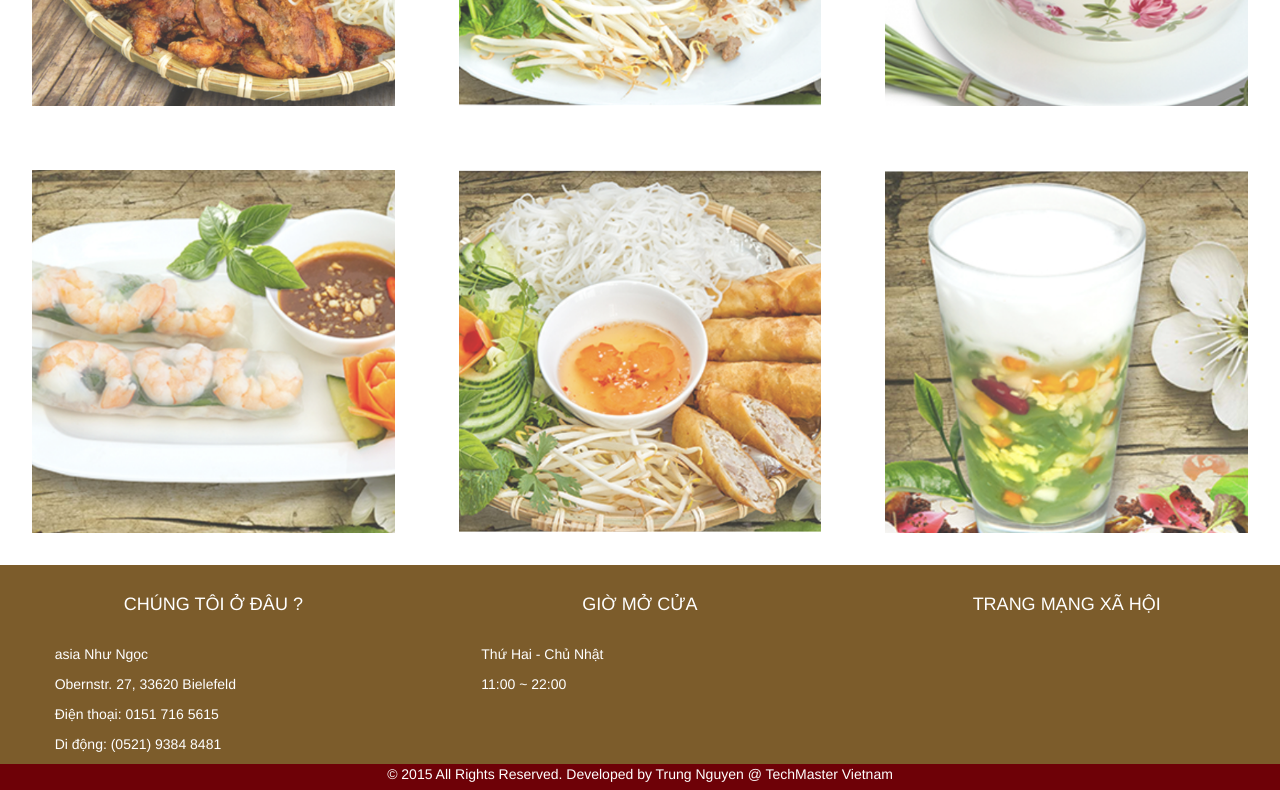
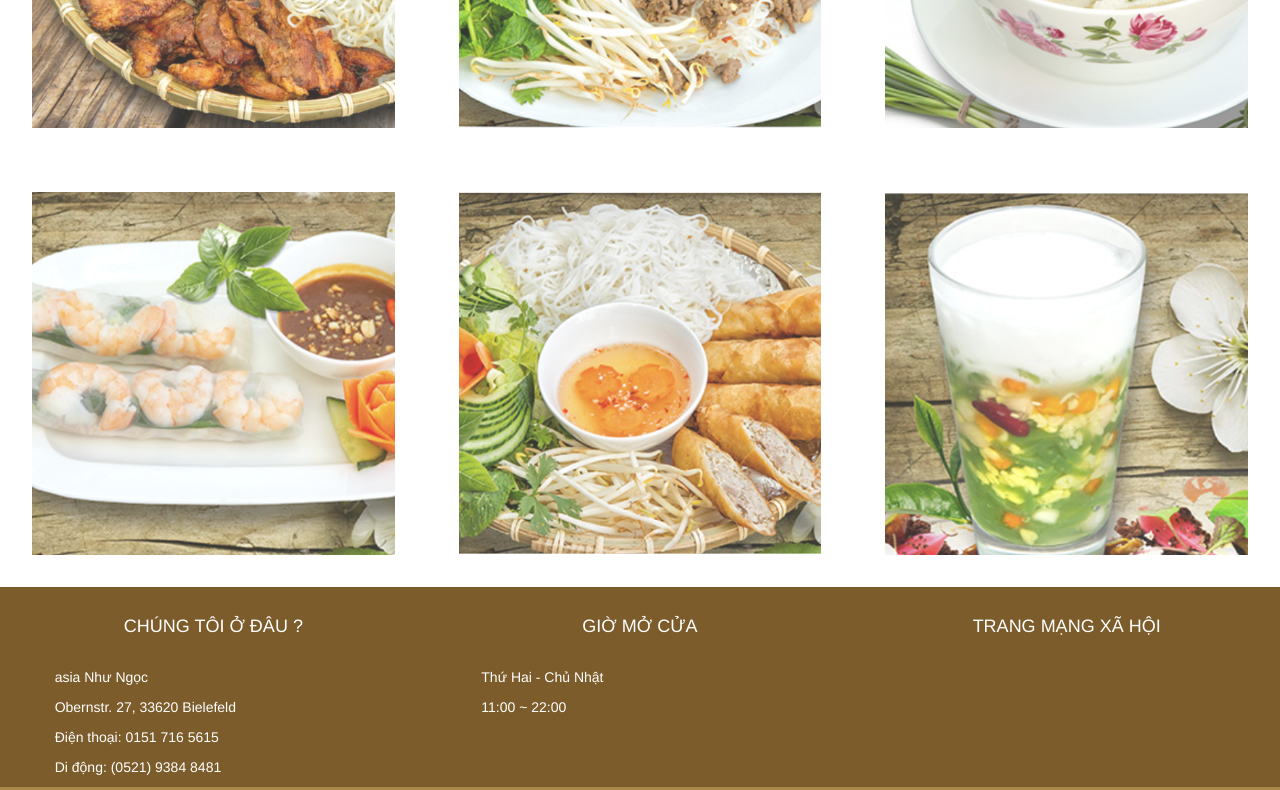
Before and after one commit to ngminhtrung/projects, a plain HTML site: page restaurant/index.html in a window 1280 px wide. Shown: the part 2010-2800 px from the top of the page. Drawn offline with nearby package versions, Linux system fonts and the light colour scheme.

Commit message:
techmaster

```diff
--- a/restaurant/index.html
+++ b/restaurant/index.html
@@ -63,11 +63,13 @@
 		}
 
 		footer {
-			background-color: #6e0107;
+			background-color: #aa894b;
 			color: white;
-			height: 5vh;
 			text-align: center;
+			line-height: 5;
 		}
+
+
 
 		#quick-info {
 			color: white;
@@ -103,10 +105,10 @@
 			margin: 0;
 		}
 
-		body {
+		#myCarousel {
 			width: 100%;
+			padding: 0;
 		}
-
 
 
 
@@ -140,6 +142,8 @@
 
 	<div class="container-fluid">
 
+		<div class="row">
+
 		<div id="myCarousel" class="carousel slide" data-ride="carousel">
 			<!-- Indicators -->
 			<ol class="carousel-indicators">
@@ -147,6 +151,8 @@
 				<li data-target="#myCarousel" data-slide-to="1"></li>
 				<li data-target="#myCarousel" data-slide-to="2"></li>
 			</ol>
+
+
 
 			<!-- Wrapper for slides -->
 			<div class="carousel-inner">
@@ -172,6 +178,8 @@
 				<span class="glyphicon glyphicon-chevron-right"></span>
 				<span class="sr-only">Sau</span>
 			</a>
+		</div>
+
 		</div>
 	</div>
 
```
